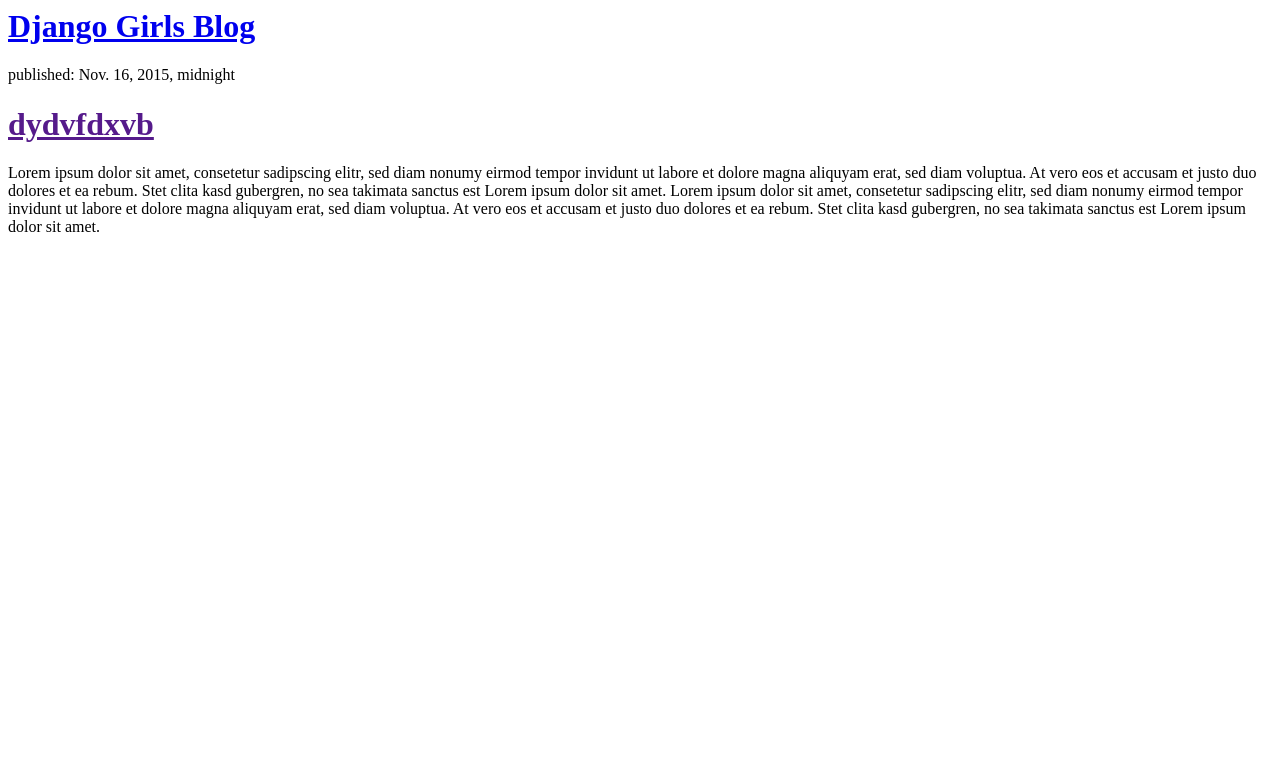
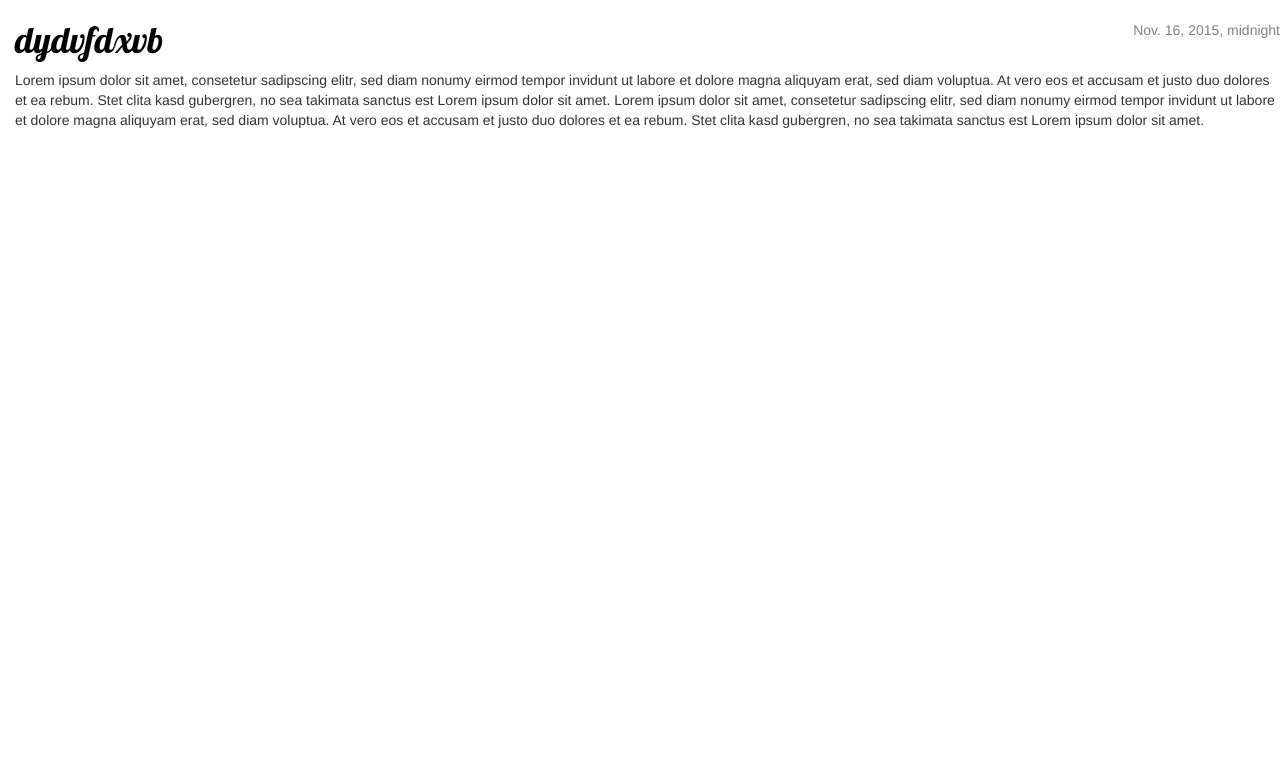
Before and after one commit to AnnaKarla/my-first-blog, a Django app: page / in a window 1280 px wide. Shown: the top 783 px of the page. Run offline with Django 3.2, Linux system fonts and the light colour scheme; data comes from the database, SQL or seed files in the repository; some libraries are stand-ins or nearby versions.

Commit message:
Added view and template for detailed blog post as well as CSS for the site

```diff
--- /dev/null
+++ b/blogtwo/static/css/blogtwo.css
@@ -0,0 +1,55 @@
+h1 a {
+    color: #FCA205;
+}
+
+
+body {
+    padding-left: 15px;
+}
+.page-header {
+    background-color: #ff9400;
+    margin-top: 0;
+    padding: 20px 20px 20px 40px;
+}
+
+.page-header h1, .page-header h1 a, .page-header h1 a:visited, .page-header h1 a:active {
+    color: #ffffff;
+    font-size: 36pt;
+    text-decoration: none;
+}
+
+.content {
+    margin-left: 40px;
+}
+
+h1, h2, h3, h4 {
+    font-family: 'Lobster', cursive;
+}
+
+.date {
+    float: right;
+    color: #828282;
+}
+
+.save {
+    float: right;
+}
+
+.post-form textarea, .post-form input {
+    width: 100%;
+}
+
+.top-menu, .top-menu:hover, .top-menu:visited {
+    color: #ffffff;
+    float: right;
+    font-size: 26pt;
+    margin-right: 20px;
+}
+
+.post {
+    margin-bottom: 70px;
+}
+
+.post h1 a, .post h1 a:visited {
+    color: #000000;
+}
--- /dev/null
+++ b/blogtwo/templates/blogtwo/base.html
@@ -0,0 +1,35 @@
+{% load staticfiles %}
+<html>
+    <head>
+        <title>Django Girls blog</title>
+        <link rel="stylesheet" href="//maxcdn.bootstrapcdn.com/bootstrap/3.2.0/css/bootstrap.min.css">
+        <link rel="stylesheet" href="//maxcdn.bootstrapcdn.com/bootstrap/3.2.0/css/bootstrap-theme.min.css">
+        <link href='//fonts.googleapis.com/css?family=Lobster&subset=latin,latin-ext' rel='stylesheet' type='text/css'>
+        <link rel="stylesheet" href="{% static 'css/blogtwo.css' %}">
+    </head>
+
+    <body>
+      {% block content %}
+        <div class="page-header">
+            <h1><a href="/">Django Girls Blog</a></h1>
+        </div>
+
+        <div class="content container">
+            <div class="row">
+                <div class="col-md-8">
+                {% for post in posts %}
+                    <div class="post">
+                        <div class="date">
+                            {{ post.published_date }}
+                        </div>
+                        <h1><a href="">{{ post.title }}</a></h1>
+                        <p>{{ post.text|linebreaks }}</p>
+                    </div>
+                {% endfor %}
+                </div>
+            </div>
+        </div>
+            {% endblock %}
+    </body>
+
+</html>
--- a/blogtwo/templates/blogtwo/post_list.html
+++ b/blogtwo/templates/blogtwo/post_list.html
@@ -1,18 +1,13 @@
-<html>
-    <head>
-        <title>Django Girls blog</title>
-    </head>
-    <body>
-      <div>
-        <h1><a href="/">Django Girls Blog</a></h1>
-      </div>
+{% extends 'blogtwo/base.html' %}
 
-        {% for post in posts %}
-            <div>
-                <p>published: {{ post.published_date }}</p>
-                <h1><a href="">{{ post.title }}</a></h1>
-                <p>{{ post.text|linebreaks }}</p>
+{% block content %}
+    {% for post in posts %}
+        <div class="post">
+            <div class="date">
+                {{ post.published_date }}
             </div>
-        {% endfor %}
-    </body>
-</html>
+            <h1><a href="{% url 'post_detail' pk=post.pk %}">{{ post.title }}</a></h1>
+            <p>{{ post.text|linebreaks }}</p>
+        </div>
+    {% endfor %}
+{% endblock content %}
--- a/blogtwo/urls.py
+++ b/blogtwo/urls.py
@@ -6,6 +6,6 @@
     # url(r'^$', 'mysite.views.home', name='home'),
     # url(r'^blog/', include('blog.urls')),s
     url(r'^$', views.post_list, name='post_list'),
-
+    url(r'^post/(?P<pk>[0-9]+)/$', views.post_detail, name='post_detail'),
 
     ]
--- a/blogtwo/views.py
+++ b/blogtwo/views.py
@@ -1,7 +1,12 @@
 from django.shortcuts import render
 from django.utils import timezone
 from .models import Post
+from django.shortcuts import render, get_object_or_404
 # Create your views here.
 def post_list(request):
     posts = Post.objects.filter(published_date__lte=timezone.now()).order_by('published_date')
     return render(request, 'blogtwo/post_list.html', {'posts':posts})
+
+def post_detail(request, pk):
+     post = get_object_or_404(Post, pk=pk)
+     return render(request, 'blogtwo/post_detail.html', {'post': post})
```
Also changed, not shown: 2 other files.
